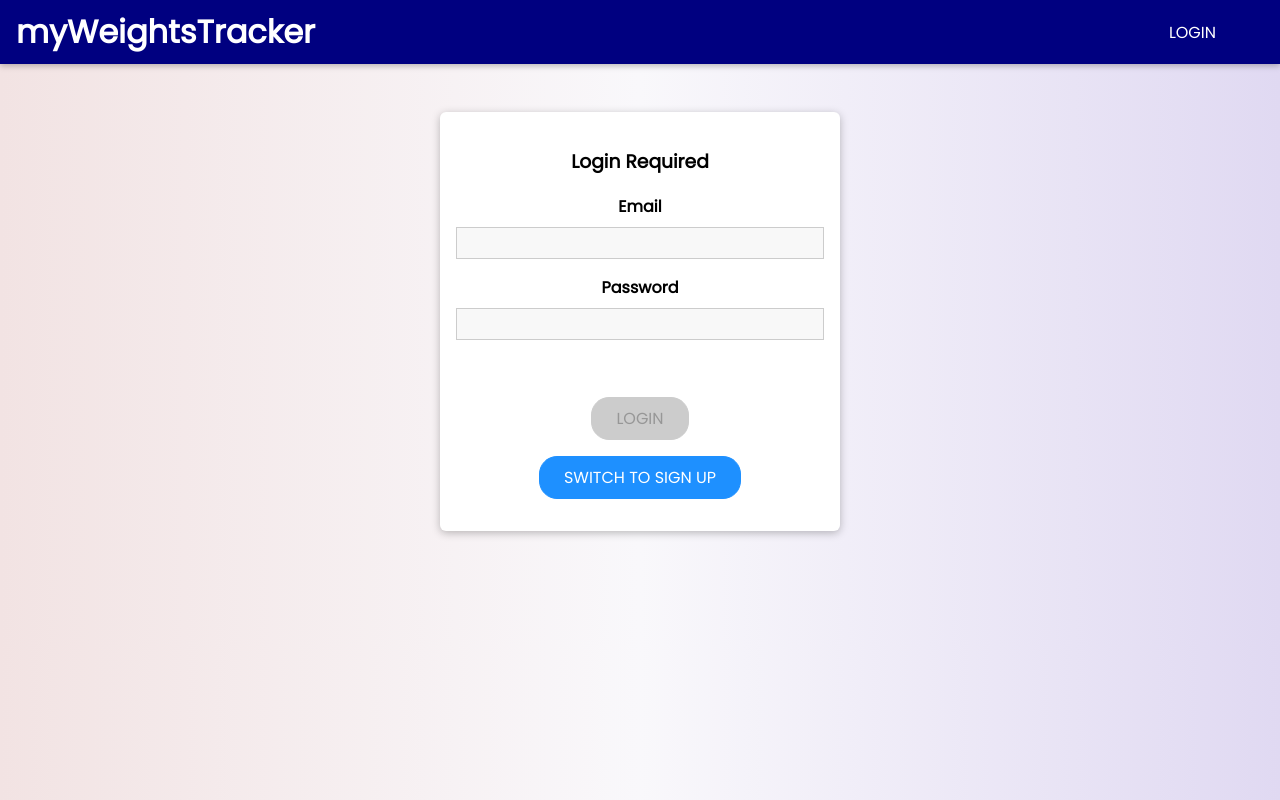
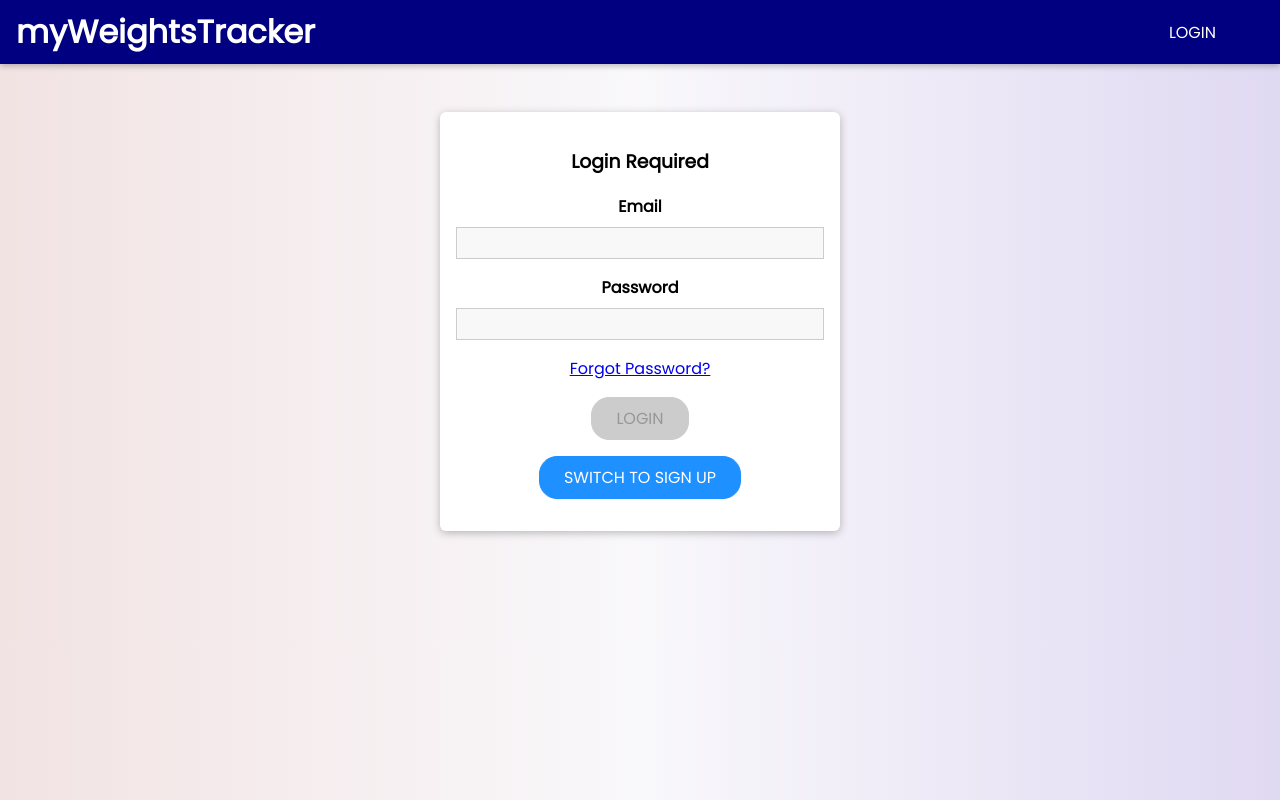
Before and after one commit to AidanMcMoneagle/fitness-app-frontend, a React (Create React App) app: page /login in a window 1280 px wide. Built offline with nearby package versions, Linux system fonts and the light colour scheme.

Commit message:
fixed link styling bug

```diff
--- a/src/shared/components/UIElements/MyProfile.css
+++ b/src/shared/components/UIElements/MyProfile.css
@@ -25,7 +25,7 @@
   align-items: center;
 }
 
-a {
+.logout-link {
   color: white;
   text-decoration: none;
 }
```
Also changed, not shown: 6 other files (tests, documents, lock files or other folders).
